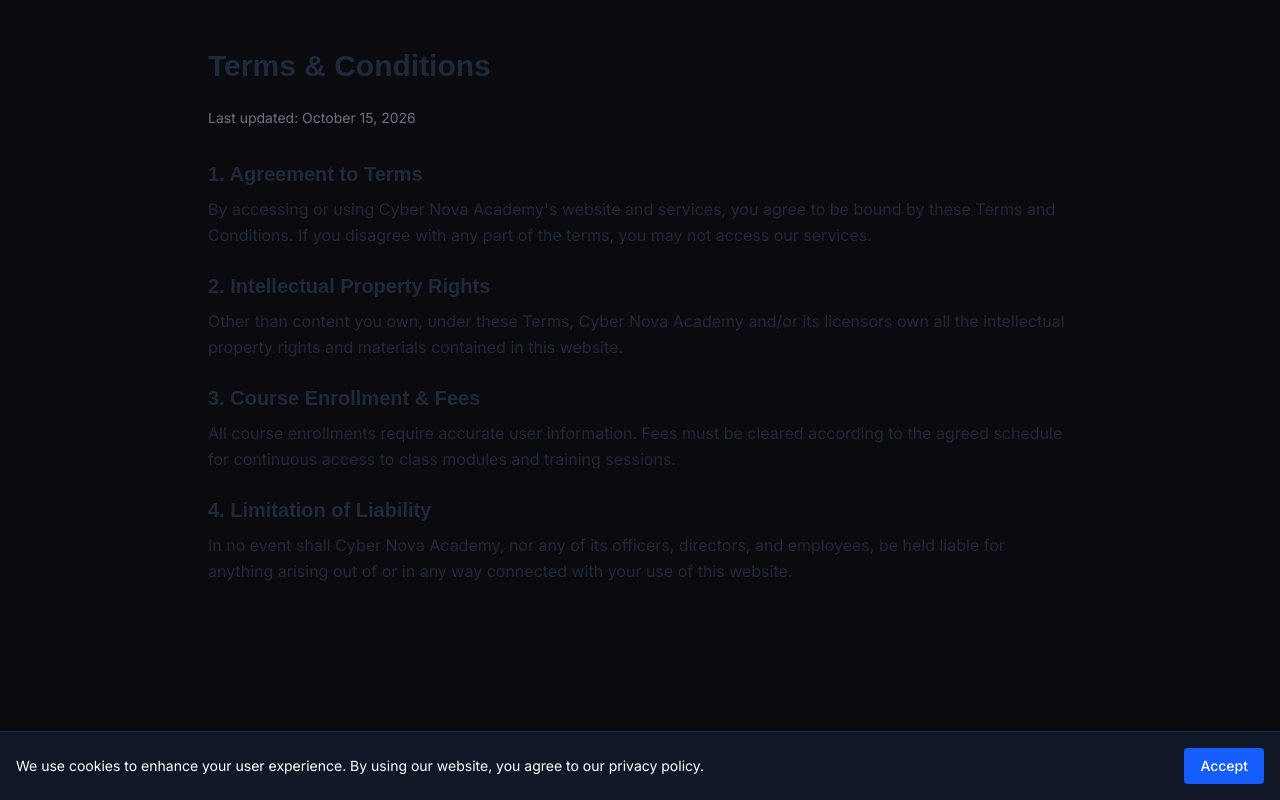
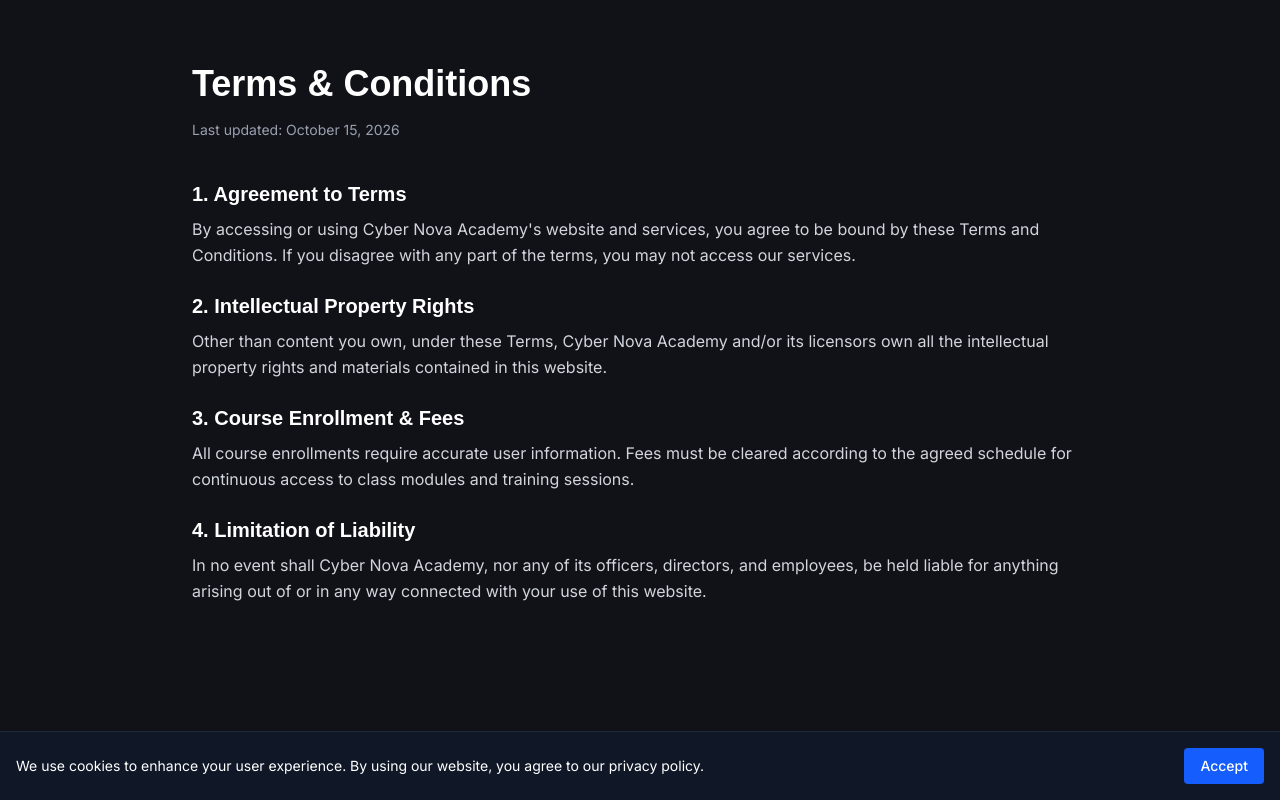
Before and after one commit to Nex-Coders-HKY/Cyber-web-app, a Next.js app: page /terms in a window 1280 px wide. Built offline with nearby package versions, Linux system fonts and the light colour scheme.

Commit message:
feat: update Privacy Policy and Terms & Conditions pages with new styling; add Not Found page; enhance robots and sitemap configurations

```diff
--- /dev/null
+++ b/src/app/not-found.tsx
@@ -0,0 +1,19 @@
+import Link from 'next/link';
+
+export default function NotFound() {
+  return (
+    <main className="min-h-screen bg-[#111118] text-white flex flex-col items-center justify-center px-4 text-center">
+      <h1 className="font-syne text-6xl font-extrabold text-[#6c63ff] mb-4">404</h1>
+      <h2 className="text-2xl font-bold mb-2">Page Not Found</h2>
+      <p className="text-gray-400 max-w-md mb-8 text-sm sm:text-base">
+        It looks like you have reached the wrong page. The page you are looking for might have been removed or does not exist.
+      </p>
+      <Link
+        href="/"
+        className="px-6 py-3 rounded-xl bg-[#6c63ff] text-white font-semibold hover:bg-[#5b52e0] transition-colors"
+      >
+        Go Back Home
+      </Link>
+    </main>
+  );
+}
--- a/src/app/privacy-policy/page.tsx
+++ b/src/app/privacy-policy/page.tsx
@@ -7,31 +7,41 @@ export const metadata: Metadata = {
 
 export default function PrivacyPolicyPage() {
   return (
-    <main className="max-w-4xl mx-auto px-4 py-12 text-gray-800">
-      <h1 className="text-3xl font-bold mb-6">Privacy Policy</h1>
-      <p className="text-sm text-gray-500 mb-8">Last updated: October 15, 2026</p>
+    <main className="min-h-screen bg-[#111118] text-gray-200 py-16 px-4 sm:px-6 lg:px-8">
+      <div className="max-w-4xl mx-auto">
+        <h1 className="font-syne text-4xl font-extrabold text-white mb-4">Privacy Policy</h1>
+        <p className="text-sm text-gray-400 mb-10">Last updated: October 15, 2026</p>
 
-      <section className="space-y-4 text-base leading-relaxed">
-        <h2 className="text-xl font-semibold mt-6 mb-2">1. Information We Collect</h2>
-        <p>
+        <div className="space-y-6 text-base leading-relaxed text-gray-300">
+          <section>
+            <h2 className="font-syne text-xl font-bold text-white mb-2">1. Information We Collect</h2>
+            <p className="text-gray-300">
               We collect personal information that you voluntarily provide to us when registering at the academy, expressing interest in obtaining information about us or our courses, and when participating in activities on the website.
             </p>
+          </section>
 
-        <h2 className="text-xl font-semibold mt-6 mb-2">2. How We Use Your Information</h2>
-        <p>
+          <section>
+            <h2 className="font-syne text-xl font-bold text-white mb-2">2. How We Use Your Information</h2>
+            <p className="text-gray-300">
               We use information collected via our website for various business purposes described below, including to manage student accounts, provide course materials, and send administrative information.
             </p>
+          </section>
 
-        <h2 className="text-xl font-semibold mt-6 mb-2">3. Data Security</h2>
-        <p>
+          <section>
+            <h2 className="font-syne text-xl font-bold text-white mb-2">3. Data Security</h2>
+            <p className="text-gray-300">
               We implement appropriate technical and organizational security measures designed to protect the security of any personal information we process.
             </p>
+          </section>
 
-        <h2 className="text-xl font-semibold mt-6 mb-2">4. Contact Us</h2>
-        <p>
+          <section>
+            <h2 className="font-syne text-xl font-bold text-white mb-2">4. Contact Us</h2>
+            <p className="text-gray-300">
               If you have questions or comments about this policy, you may contact us at our Karachi campus or via email.
             </p>
           </section>
+        </div>
+      </div>
     </main>
   );
 }
--- a/src/app/robot.ts
+++ b/src/app/robot.ts
@@ -1,12 +1,12 @@
-import { MetadataRoute } from "next";
+import { MetadataRoute } from 'next';
 
 export default function robots(): MetadataRoute.Robots {
   return {
     rules: {
-      userAgent: "*",
-      allow: "/",
-      disallow: ["/private/", "/thank-you"],
+      userAgent: '*',
+      allow: '/',
+      disallow: ['/admin/', '/private/'],
     },
-    sitemap: "https://www.cybernova.edu.pk/sitemap.xml",
+    sitemap: 'https://cybernova.edu.pk/sitemap.xml',
   };
 }
--- a/src/app/sitemap.ts
+++ b/src/app/sitemap.ts
@@ -1,25 +1,37 @@
-import { MetadataRoute } from "next";
+import { MetadataRoute } from 'next';
 
-export default async function sitemap(): Promise<MetadataRoute.Sitemap> {
-  const baseUrl = "https://www.cybernova.edu.pk";
+export default function sitemap(): MetadataRoute.Sitemap {
+  const baseUrl = 'https://cybernova.edu.pk';
 
   return [
     {
       url: baseUrl,
       lastModified: new Date(),
-      changeFrequency: "daily",
+      changeFrequency: 'daily',
       priority: 1.0,
+    },
+    {
+      url: `${baseUrl}/verify`,
+      lastModified: new Date(),
+      changeFrequency: 'weekly',
+      priority: 0.8,
+    },
+    {
+      url: `${baseUrl}/payment`,
+      lastModified: new Date(),
+      changeFrequency: 'weekly',
+      priority: 0.8,
     },
     {
       url: `${baseUrl}/privacy-policy`,
       lastModified: new Date(),
-      changeFrequency: "monthly",
+      changeFrequency: 'monthly',
       priority: 0.3,
     },
     {
       url: `${baseUrl}/terms`,
       lastModified: new Date(),
-      changeFrequency: "monthly",
+      changeFrequency: 'monthly',
       priority: 0.3,
     },
   ];
--- a/src/app/terms/page.tsx
+++ b/src/app/terms/page.tsx
@@ -7,31 +7,41 @@ export const metadata: Metadata = {
 
 export default function TermsPage() {
   return (
-    <main className="max-w-4xl mx-auto px-4 py-12 text-gray-800">
-      <h1 className="text-3xl font-bold mb-6">Terms & Conditions</h1>
-      <p className="text-sm text-gray-500 mb-8">Last updated: October 15, 2026</p>
+    <main className="min-h-screen bg-[#111118] text-gray-200 py-16 px-4 sm:px-6 lg:px-8">
+      <div className="max-w-4xl mx-auto">
+        <h1 className="font-syne text-4xl font-extrabold text-white mb-4">Terms & Conditions</h1>
+        <p className="text-sm text-gray-400 mb-10">Last updated: October 15, 2026</p>
 
-      <section className="space-y-4 text-base leading-relaxed">
-        <h2 className="text-xl font-semibold mt-6 mb-2">1. Agreement to Terms</h2>
-        <p>
+        <div className="space-y-6 text-base leading-relaxed text-gray-300">
+          <section>
+            <h2 className="font-syne text-xl font-bold text-white mb-2">1. Agreement to Terms</h2>
+            <p className="text-gray-300">
               By accessing or using Cyber Nova Academy's website and services, you agree to be bound by these Terms and Conditions. If you disagree with any part of the terms, you may not access our services.
             </p>
+          </section>
 
-        <h2 className="text-xl font-semibold mt-6 mb-2">2. Intellectual Property Rights</h2>
-        <p>
+          <section>
+            <h2 className="font-syne text-xl font-bold text-white mb-2">2. Intellectual Property Rights</h2>
+            <p className="text-gray-300">
               Other than content you own, under these Terms, Cyber Nova Academy and/or its licensors own all the intellectual property rights and materials contained in this website.
             </p>
+          </section>
 
-        <h2 className="text-xl font-semibold mt-6 mb-2">3. Course Enrollment & Fees</h2>
-        <p>
+          <section>
+            <h2 className="font-syne text-xl font-bold text-white mb-2">3. Course Enrollment & Fees</h2>
+            <p className="text-gray-300">
               All course enrollments require accurate user information. Fees must be cleared according to the agreed schedule for continuous access to class modules and training sessions.
             </p>
+          </section>
 
-        <h2 className="text-xl font-semibold mt-6 mb-2">4. Limitation of Liability</h2>
-        <p>
+          <section>
+            <h2 className="font-syne text-xl font-bold text-white mb-2">4. Limitation of Liability</h2>
+            <p className="text-gray-300">
               In no event shall Cyber Nova Academy, nor any of its officers, directors, and employees, be held liable for anything arising out of or in any way connected with your use of this website.
             </p>
           </section>
+        </div>
+      </div>
     </main>
   );
 }
--- a/src/components/Footer.tsx
+++ b/src/components/Footer.tsx
@@ -113,12 +113,12 @@ export const Footer: React.FC = () => {
         {/* Bottom Sub-footer */}
         <div className="pt-8 border-t border-[#2a2a3a] flex flex-col sm:flex-row items-center justify-between gap-4 text-xs text-[#888899]">
           <p>© 2026 Cyber Nova Computer Academy. All rights reserved.</p>
-          <div className="flex items-center gap-4">
+          <div className="flex flex-wrap items-center justify-center gap-4">
             <Link href="/" className="hover:text-white transition-colors">Home</Link>
+            <Link href="/privacy-policy" className="hover:text-white transition-colors">Privacy Policy</Link>
+            <Link href="/terms" className="hover:text-white transition-colors">Terms & Conditions</Link>
             <Link href="/payment" className="hover:text-white transition-colors">Fee Payment</Link>
             <Link href="/verify" className="hover:text-white transition-colors">Certificate Verification</Link>
-            <span className="text-[#2a2a3a]">|</span>
-            <span>Batch 2026 Enrolment</span>
           </div>
         </div>
       </div>
--- a/src/context/AuthContext.tsx
+++ b/src/context/AuthContext.tsx
@@ -42,7 +42,7 @@ export const AuthProvider: React.FC<{ children: React.ReactNode }> = ({ children
     name?: string,
     phone?: string
   ) => {
-    // If email is an admin email or explicitly chosen role is admin
+
     const isAdminUser = role === 'admin' || email.toLowerCase().includes('admin');
     const newUser: User = {
       id: `usr_${Date.now()}`,
@@ -52,6 +52,7 @@ export const AuthProvider: React.FC<{ children: React.ReactNode }> = ({ children
       role: isAdminUser ? 'admin' : 'student'
     };
     setUser(newUser);
+    localStorage.setItem("auth_timestamp", Date.now().toString());
     try {
       localStorage.setItem(USER_STORAGE_KEY, JSON.stringify(newUser));
     } catch (e) {
@@ -88,6 +89,18 @@ export const AuthProvider: React.FC<{ children: React.ReactNode }> = ({ children
       console.error(e);
     }
   };
+  useEffect(() => {
+  const loginTime = localStorage.getItem("auth_timestamp");
+  if (loginTime) {
+    const currentTime = Date.now();
+    const twoDaysInMillis = 2 * 24 * 60 * 60 * 1000;
+
+    if (currentTime - parseInt(loginTime, 10) > twoDaysInMillis) {
+      logout();
+      localStorage.removeItem("auth_timestamp");
+    }
+  }
+}, []);
 
   return (
     <AuthContext.Provider
```
Lines whose indentation alone changed are shown as unchanged.
